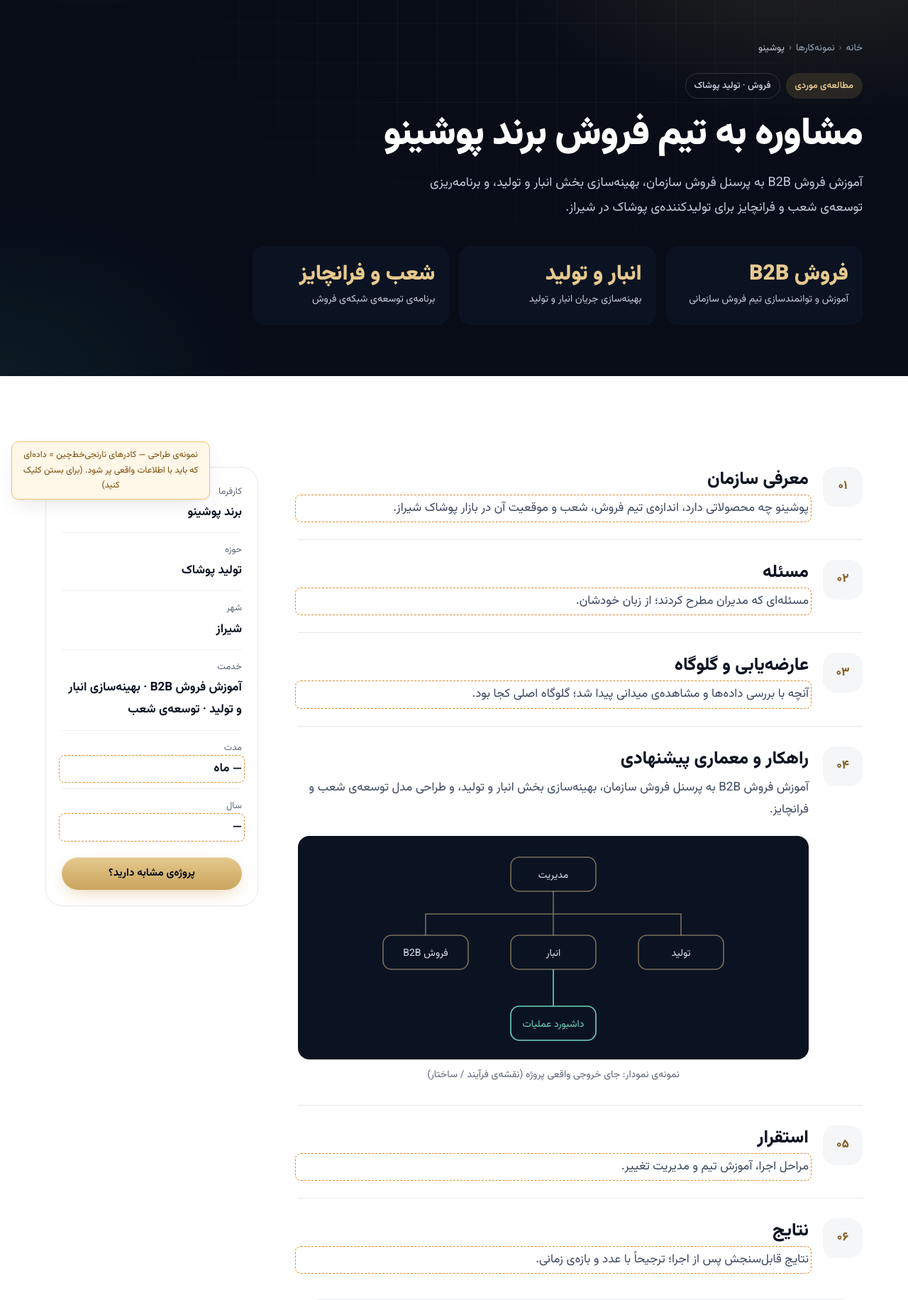
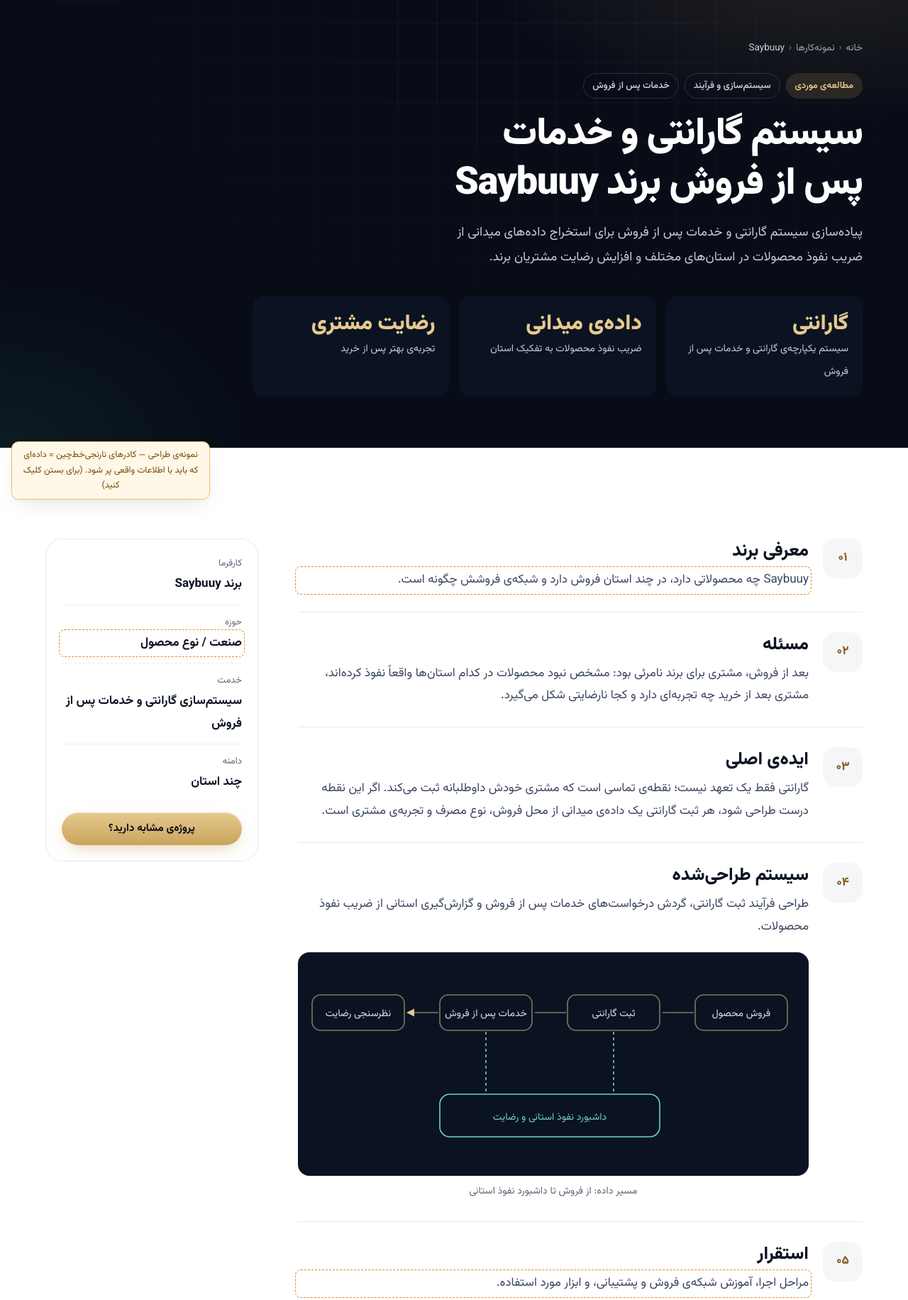
Before and after one commit to milad13711/thisismbahrami, a PHP site: page /case.html in a window 1280 px wide. Shown: the part 80-1912 px from the top of the page at 71% size. Run offline with PHP 8.4, Linux system fonts and the light colour scheme.

Commit message:
Case study switched to Saybuuy; real testimonials on home, service and case pages; upcoming products = wedding CRM + beauty-salon CRM
Co-Authored-By: Claude Opus 5.5 <noreply@anthropic.com>

```diff
--- a/design/assets/site.css
+++ b/design/assets/site.css
@@ -903,3 +903,16 @@ a.card:hover{transform:translateY(-4px);box-shadow:var(--shadow-lg);border-color
 @media (max-width:1000px){.wins{grid-template-columns:repeat(2,1fr)}}
 @media (max-width:600px){.wins{grid-template-columns:1fr}.win.big{grid-row:auto}}
 .proj .cover .cover-metric{position:absolute;bottom:10px;inset-inline-end:16px;font-size:40px;font-weight:900;line-height:1;color:var(--gold-hi);direction:ltr}
+
+/* ---------- testimonials ---------- */
+.testis{display:grid;grid-template-columns:repeat(3,1fr);gap:18px}
+.testi{margin:0;position:relative;display:flex;flex-direction:column;gap:18px;padding:30px 28px 24px;border-radius:var(--r-lg);background:var(--surface);border:1px solid var(--line);box-shadow:var(--shadow-sm);transition:transform .4s var(--ease-out),box-shadow .4s var(--ease-out),opacity .8s var(--ease-out)}
+.testi:hover{transform:translateY(-3px);box-shadow:var(--shadow-md)}
+.testi .qm{position:absolute;top:6px;inset-inline-end:22px;font-size:72px;line-height:1;color:var(--gold);opacity:.35;font-family:Georgia,serif}
+.testi blockquote{margin:0;font-size:16.5px;font-weight:600;line-height:2;color:var(--text);flex:1}
+.testi figcaption{display:flex;align-items:center;gap:12px;padding-top:16px;border-top:1px solid var(--line-soft)}
+.testi .ini{width:44px;height:44px;border-radius:50%;display:grid;place-items:center;background:var(--ink-900);color:var(--gold-hi);font-weight:800;flex:none}
+.testi b{display:block;font-size:15px}
+.testi small{display:block;font-size:13px;color:var(--text-3)}
+.band .testi{border-color:transparent}
+@media (max-width:960px){.testis{grid-template-columns:1fr}}
--- a/design/case.html
+++ b/design/case.html
@@ -3,8 +3,8 @@
 <head>
 <meta charset="utf-8">
 <meta name="viewport" content="width=device-width, initial-scale=1">
-<title>مشاوره به تیم فروش برند پوشینو تولیدکننده پوشاک در شیراز — نمونه‌کار</title>
-<meta name="description" content="مشاوره به تیم فروش برند پوشینو برای ارتقای توانمندی پرسنل فروش و برنامه‌ریزی توسعه‌ی شعب و فرانچایز.">
+<title>سیستم گارانتی و خدمات پس از فروش برند Saybuuy — نمونه‌کار میلاد بهرامی</title>
+<meta name="description" content="پیاده‌سازی سیستم گارانتی و خدمات پس از فروش برای استخراج داده‌های میدانی از ضریب نفوذ محصولات در استان‌های مختلف و افزایش رضایت مشتریان برند Saybuuy.">
 <script>document.documentElement.classList.add('js')</script>
 <link rel="preconnect" href="https://fonts.googleapis.com">
 <link rel="preconnect" href="https://fonts.gstatic.com" crossorigin>
@@ -85,15 +85,15 @@
 <section class="phero on-dark">
   <div class="wrap">
     <div class="rise" style="max-width:860px">
-      <ol class="crumbs" aria-label="مسیر صفحه"><li><a href="index.html">خانه</a></li><li><a href="projects.html">نمونه‌کارها</a></li><li aria-current="page">پوشینو</li></ol>
-      <div class="chips" style="margin-top:22px"><span class="chip gold">مطالعه‌ی موردی</span><span class="chip">فروش · تولید پوشاک</span></div>
-      <h1>مشاوره به تیم فروش برند پوشینو</h1>
-      <p class="lead">آموزش فروش B2B به پرسنل فروش سازمان، بهینه‌سازی بخش انبار و تولید، و برنامه‌ریزی توسعه‌ی شعب و فرانچایز برای تولیدکننده‌ی پوشاک در شیراز.</p>
+      <ol class="crumbs" aria-label="مسیر صفحه"><li><a href="index.html">خانه</a></li><li><a href="projects.html">نمونه‌کارها</a></li><li aria-current="page">Saybuuy</li></ol>
+      <div class="chips" style="margin-top:22px"><span class="chip gold">مطالعه‌ی موردی</span><span class="chip">سیستم‌سازی و فرآیند</span><span class="chip">خدمات پس از فروش</span></div>
+      <h1>سیستم گارانتی و خدمات پس از فروش برند Saybuuy</h1>
+      <p class="lead">پیاده‌سازی سیستم گارانتی و خدمات پس از فروش برای استخراج داده‌های میدانی از ضریب نفوذ محصولات در استان‌های مختلف و افزایش رضایت مشتریان برند.</p>
     </div>
     <div class="results rise" style="--d:150ms;margin-top:36px;max-width:860px">
-      <div class="result"><b>فروش B2B</b><span>آموزش و توانمندسازی تیم فروش سازمانی</span></div>
-      <div class="result"><b>انبار و تولید</b><span>بهینه‌سازی جریان انبار و تولید</span></div>
-      <div class="result"><b>شعب و فرانچایز</b><span>برنامه‌ی توسعه‌ی شبکه‌ی فروش</span></div>
+      <div class="result"><b>گارانتی</b><span>سیستم یکپارچه‌ی گارانتی و خدمات پس از فروش</span></div>
+      <div class="result"><b>داده‌ی میدانی</b><span>ضریب نفوذ محصولات به تفکیک استان</span></div>
+      <div class="result"><b>رضایت مشتری</b><span>تجربه‌ی بهتر پس از خرید</span></div>
     </div>
   </div>
 </section>
@@ -102,29 +102,28 @@
 <section class="sec">
   <div class="wrap case-layout">
     <article>
-      <div class="chapter" data-reveal><span class="n">۰۱</span><div><h2>معرفی سازمان</h2><p class="placeholder">پوشینو چه محصولاتی دارد، اندازه‌ی تیم فروش، شعب و موقعیت آن در بازار پوشاک شیراز.</p></div></div>
-      <div class="chapter" data-reveal><span class="n">۰۲</span><div><h2>مسئله</h2><p class="placeholder">مسئله‌ای که مدیران مطرح کردند؛ از زبان خودشان.</p></div></div>
-      <div class="chapter" data-reveal><span class="n">۰۳</span><div><h2>عارضه‌یابی و گلوگاه</h2><p class="placeholder">آنچه با بررسی داده‌ها و مشاهده‌ی میدانی پیدا شد؛ گلوگاه اصلی کجا بود.</p></div></div>
-      <div class="chapter" data-reveal><span class="n">۰۴</span><div><h2>راهکار و معماری پیشنهادی</h2><p>آموزش فروش B2B به پرسنل فروش سازمان، بهینه‌سازی بخش انبار و تولید، و طراحی مدل توسعه‌ی شعب و فرانچایز.</p>
-        <figure style="margin:20px 0 0"><div class="fig" style="aspect-ratio:16/7;border-radius:var(--r-md);background:var(--ink-900);position:relative;overflow:hidden"><svg viewBox="0 0 720 315" style="position:absolute;inset:0;width:100%;height:100%" aria-hidden="true"><g stroke="rgba(230,201,142,.5)" fill="none" stroke-width="1.6"><rect x="300" y="30" width="120" height="48" rx="12"/><rect x="120" y="140" width="120" height="48" rx="12"/><rect x="300" y="140" width="120" height="48" rx="12"/><rect x="480" y="140" width="120" height="48" rx="12"/><path d="M360 78v62M360 110H180v30M360 110h180v30"/><rect x="300" y="240" width="120" height="48" rx="12" stroke="#6FD3BD"/><path d="M360 188v52" stroke="#6FD3BD"/></g><g font-family="Vazirmatn" font-size="14" fill="#DCE2EC" text-anchor="middle"><text x="360" y="59">مدیریت</text><text x="180" y="169">فروش B2B</text><text x="360" y="169">انبار</text><text x="540" y="169">تولید</text><text x="360" y="269" fill="#6FD3BD">داشبورد عملیات</text></g></svg></div><figcaption style="font-size:14px;color:var(--text-3);margin-top:10px;text-align:center">نمونه‌ی نمودار: جای خروجی واقعی پروژه (نقشه‌ی فرآیند / ساختار)</figcaption></figure>
+      <div class="chapter" data-reveal><span class="n">۰۱</span><div><h2>معرفی برند</h2><p class="placeholder">Saybuuy چه محصولاتی دارد، در چند استان فروش دارد و شبکه‌ی فروشش چگونه است.</p></div></div>
+      <div class="chapter" data-reveal><span class="n">۰۲</span><div><h2>مسئله</h2><p>بعد از فروش، مشتری برای برند نامرئی بود: مشخص نبود محصولات در کدام استان‌ها واقعاً نفوذ کرده‌اند، مشتری بعد از خرید چه تجربه‌ای دارد و کجا نارضایتی شکل می‌گیرد.</p></div></div>
+      <div class="chapter" data-reveal><span class="n">۰۳</span><div><h2>ایده‌ی اصلی</h2><p>گارانتی فقط یک تعهد نیست؛ نقطه‌ی تماسی است که مشتری خودش داوطلبانه ثبت می‌کند. اگر این نقطه درست طراحی شود، هر ثبت گارانتی یک داده‌ی میدانی از محل فروش، نوع مصرف و تجربه‌ی مشتری است.</p></div></div>
+      <div class="chapter" data-reveal><span class="n">۰۴</span><div><h2>سیستم طراحی‌شده</h2><p>طراحی فرآیند ثبت گارانتی، گردش درخواست‌های خدمات پس از فروش و گزارش‌گیری استانی از ضریب نفوذ محصولات.</p>
+        <figure style="margin:20px 0 0"><div class="fig" style="aspect-ratio:16/7;border-radius:var(--r-md);background:var(--ink-900);position:relative;overflow:hidden"><svg viewBox="0 0 720 315" style="position:absolute;inset:0;width:100%;height:100%" aria-hidden="true" direction="ltr"><defs><marker id="ar" viewBox="0 0 10 10" refX="9" refY="5" markerWidth="7" markerHeight="7" orient="auto-start-reverse"><path d="M0 0 10 5 0 10z" fill="#E6C98E"/></marker></defs><g stroke="rgba(230,201,142,.55)" fill="none" stroke-width="1.6"><rect x="560" y="60" width="130" height="50" rx="12"/><rect x="380" y="60" width="130" height="50" rx="12"/><rect x="200" y="60" width="130" height="50" rx="12"/><rect x="20" y="60" width="130" height="50" rx="12"/><path d="M558 85h-44M378 85h-44M198 85h-44" marker-end="url(#ar)"/><rect x="200" y="200" width="310" height="60" rx="14" stroke="#6FD3BD"/><path d="M445 112v84M265 112v84" stroke="#6FD3BD" stroke-dasharray="4 4"/></g><g font-family="Vazirmatn" font-size="14" fill="#DCE2EC" text-anchor="middle"><text x="625" y="90">فروش محصول</text><text x="445" y="90">ثبت گارانتی</text><text x="265" y="90">خدمات پس از فروش</text><text x="85" y="90">نظرسنجی رضایت</text><text x="355" y="236" fill="#6FD3BD">داشبورد نفوذ استانی و رضایت</text></g></svg></div><figcaption style="font-size:14px;color:var(--text-3);margin-top:10px;text-align:center">مسیر داده: از فروش تا داشبورد نفوذ استانی</figcaption></figure>
       </div></div>
-      <div class="chapter" data-reveal><span class="n">۰۵</span><div><h2>استقرار</h2><p class="placeholder">مراحل اجرا، آموزش تیم و مدیریت تغییر.</p></div></div>
-      <div class="chapter" data-reveal><span class="n">۰۶</span><div><h2>نتایج</h2><p class="placeholder">نتایج قابل‌سنجش پس از اجرا؛ ترجیحاً با عدد و بازه‌ی زمانی.</p></div></div>
+      <div class="chapter" data-reveal><span class="n">۰۵</span><div><h2>استقرار</h2><p class="placeholder">مراحل اجرا، آموزش شبکه‌ی فروش و پشتیبانی، و ابزار مورد استفاده.</p></div></div>
+      <div class="chapter" data-reveal><span class="n">۰۶</span><div><h2>نتایج</h2><p>برند حالا از ضریب نفوذ محصولاتش در استان‌های مختلف داده‌ی میدانی دارد و رضایت مشتریان پس از خرید افزایش یافته است.</p><p class="placeholder" style="margin-top:8px">در صورت امکان: عدد تغییر رضایت یا تعداد استان‌های پوشش‌داده‌شده.</p></div></div>
 
-      <div class="quote-big" data-reveal style="margin-top:12px">
+      <h2 class="h2" style="font-size:22px;margin:40px 0 14px" data-reveal>از زبان مشتریان</h2>
+      <div class="quote-big" data-reveal>
         <span class="qm" aria-hidden="true">”</span>
-        <div><blockquote class="placeholder">نقل‌قول مدیر مجموعه درباره‌ی تجربه‌ی همکاری.</blockquote><cite>نام · سمت، پوشینو</cite></div>
+        <div><blockquote>من همه تصمیم‌های مهم کسب‌وکارم را با نظر دکتر می‌گیرم و از این موضوع هیچ‌وقت پشیمان نشدم.</blockquote><cite>فرشید فیروزی · گالری نایس</cite></div>
       </div>
     </article>
 
     <aside class="facts-card" aria-label="مشخصات پروژه">
       <dl>
-        <div><dt>کارفرما</dt><dd>برند پوشینو</dd></div>
-        <div><dt>حوزه</dt><dd>تولید پوشاک</dd></div>
-        <div><dt>شهر</dt><dd>شیراز</dd></div>
-        <div><dt>خدمت</dt><dd>آموزش فروش B2B · بهینه‌سازی انبار و تولید · توسعه‌ی شعب</dd></div>
-        <div><dt>مدت</dt><dd class="placeholder">— ماه</dd></div>
-        <div><dt>سال</dt><dd class="placeholder">—</dd></div>
+        <div><dt>کارفرما</dt><dd>برند Saybuuy</dd></div>
+        <div><dt>حوزه</dt><dd class="placeholder">صنعت / نوع محصول</dd></div>
+        <div><dt>خدمت</dt><dd>سیستم‌سازی گارانتی و خدمات پس از فروش</dd></div>
+        <div><dt>دامنه</dt><dd>چند استان</dd></div>
       </dl>
       <a class="btn btn-gold" href="assessment.html">پروژه‌ی مشابه دارید؟</a>
     </aside>
@@ -134,10 +133,10 @@
 <!-- ============ ۳ · ادامه‌ی مسیر ============ -->
 <section class="sec band">
   <div class="wrap" style="display:grid;gap:18px">
-    <a class="next-case" href="case.html" data-reveal><div><small>پروژه‌ی بعدی</small><b>آستان قدس رضوی — واحد فناوری اطلاعات</b></div><svg width="22" height="22" viewBox="0 0 16 16" fill="none" aria-hidden="true"><path d="M13 8H3m0 0 4-4M3 8l4 4" stroke="currentColor" stroke-width="1.6" stroke-linecap="round" stroke-linejoin="round"/></svg></a>
+    <a class="next-case" href="case.html" data-reveal><div><small>پروژه‌ی بعدی</small><b>طلا و جواهرات Moon — ۲.۳ برابر رکورد فروش در ۴ ماه</b></div><svg width="22" height="22" viewBox="0 0 16 16" fill="none" aria-hidden="true"><path d="M13 8H3m0 0 4-4M3 8l4 4" stroke="currentColor" stroke-width="1.6" stroke-linecap="round" stroke-linejoin="round"/></svg></a>
     <div class="cta-band on-dark" data-reveal>
-      <div><h2>فروش شما هم به چند فروشنده‌ی خوب وابسته است؟</h2><p>قیف فروش را با هم سیستم کنیم.</p></div>
-      <div class="ctas"><a class="btn btn-gold" href="assessment.html">درخواست ارزیابی</a><a class="btn btn-line" href="book.html">کتاب سلطان قیف</a></div>
+      <div><h2>مشتری بعد از خرید برای شما نامرئی است؟</h2><p>خدمات پس از فروش را به منبع داده و وفاداری تبدیل کنیم.</p></div>
+      <div class="ctas"><a class="btn btn-gold" href="https://exirerp.ir/book/coaching">درخواست مشاوره کسب‌وکار</a><a class="btn btn-line" href="assessment.html">ارزیابی سازمان</a></div>
     </div>
   </div>
 </section>
--- a/design/pages.html
+++ b/design/pages.html
@@ -94,7 +94,7 @@
       <a href="book.html"><b>خرید کتاب سلطان قیف</b><small>single.php → قالب سفارشی «لندینگ کتاب»</small><code>/کتاب-سلطان-قیف-funnel-king/</code></a>
       <a href="chapter.html"><b>فصل اول رایگان کتاب سلطان قیف: DNA تفکر استراتژیک</b><small>page-chapter.php (فصل نمونه‌ی کتاب)</small><code>/سلطان-قیف-فصل-اول/ (جدید)</code></a>
       <a href="projects.html"><b>نمونه‌کارها و پروژه‌ها</b><small>archive-portfolio.php</small><code>/portfolio/</code></a>
-      <a href="case.html"><b>مشاوره به تیم فروش برند پوشینو تولیدکننده پوشاک در شیراز</b><small>single-portfolio.php (Case Study)</small><code>/portfolio/مشاوره-به-تیم-فروش-برند-پوشینو/</code></a>
+      <a href="case.html"><b>سیستم گارانتی و خدمات پس از فروش برند Saybuuy</b><small>single-portfolio.php (Case Study)</small><code>/portfolio/saybuuy/ (جدید)</code></a>
       <a href="assessment.html"><b>درخواست ارزیابی سیستم و فرآیند سازمان</b><small>page-assessment.php (صفحه‌ی جدید + تماس)</small><code>/ارزیابی-سازمان/ (جدید)</code></a>
       <a href="faq.html"><b>سوالات متداول</b><small>archive-faq.php + single-faq.php</small><code>/faq/all/</code></a>
       <a href="404.html"><b>صفحه پیدا نشد</b><small>404.php</small><code>(هر آدرس ناموجود)</code></a>
```
Also changed, not shown: design/index.html (+15 -3 lines), design/service.html (+4 -3 lines), design/src/pages/case.html (+25 -26 lines), design/src/pages/index.html (+15 -3 lines), design/src/pages/service.html (+4 -3 lines).
